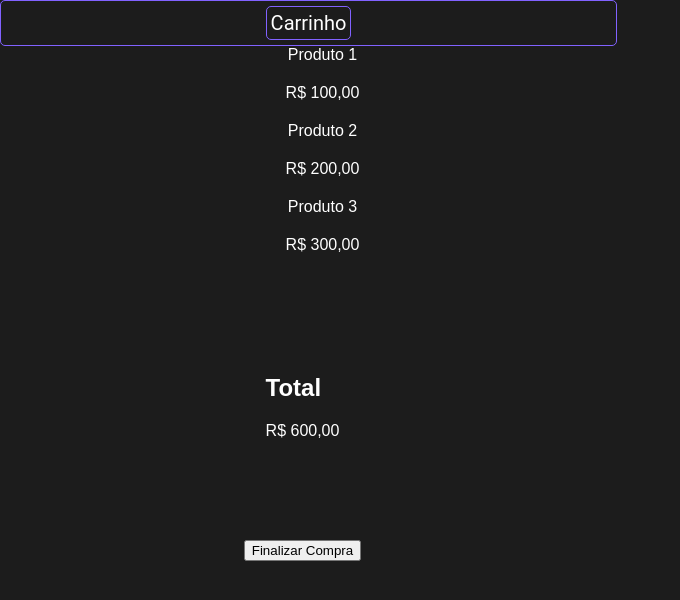
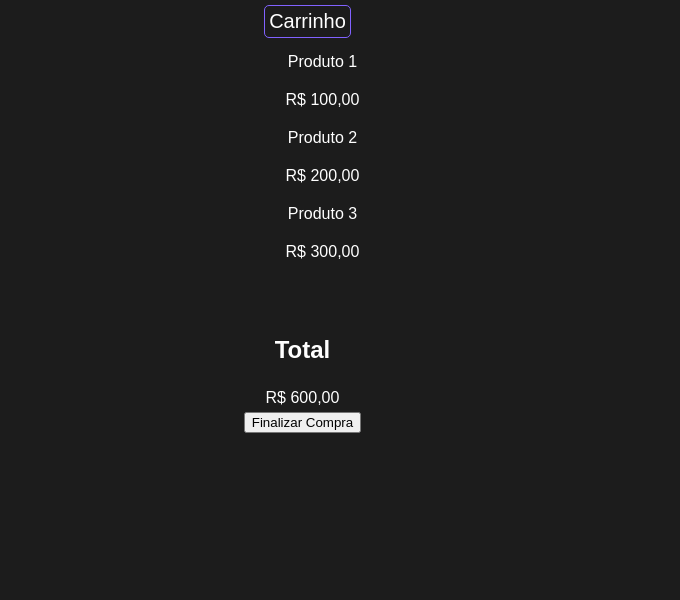
Before and after one commit to Yan-Santana/Trab_ProgWeb, a website: page src/views/cart/index.html in a window 1280 px wide. Shown: the whole page, without its empty margins (0-680 px from the left). Drawn offline with Linux system fonts and the light colour scheme.

Commit message:
feat: cart

```diff
--- a/src/views/cart/index.html
+++ b/src/views/cart/index.html
@@ -32,9 +32,6 @@
         <section class = "containerTotal" >
             <h2>Total</h2>
             <span>R$ 600,00</span>
-        </section>
-
-        <section class = "containerButtons" >
             <button>Finalizar Compra</button>
         </section>
     </main>
--- a/src/views/styles/cart.css
+++ b/src/views/styles/cart.css
@@ -13,8 +13,8 @@ body {
   background-color: var(--cinza-color);
   margin: 0;
   padding: 0;
-  height: 755px;
-  width: 605px;
+  height: 43.75rem;
+  width: 37.81rem;
 }
 /* inicio dos elementos do header*/
 .headerCart {
@@ -22,12 +22,11 @@ body {
     padding: 5px;
     display: flex;
     justify-content: center;
-    width: 100%;
+    width: 605px;
     text-align: center;
     color: var(--text-color);
-    border: 1px solid var(--footer-color);
-    border-radius: 5px;
-    width: 605px;
+   font-family: var(--font-body);
+
   }
 
   .textHeader {
@@ -48,11 +47,12 @@ body {
   font-family: var(--font-body);
   box-sizing: border-box;
   width: 100%;
-  gap: 100px;
+  gap: 50px;
+  padding: 10px;
 }
 
 .containerProducts {
-    margin: 0%;
+  margin: 0%;
   display: flex;
   flex-direction: column;
   justify-content: center;
@@ -63,6 +63,7 @@ body {
   box-sizing: border-box;
   width: 100%;
   gap: 20px;
+
 }
 
 .subProducts{
@@ -76,6 +77,18 @@ body {
     box-sizing: border-box;
     border: 1px solid var(--text-color);
     padding: 10px;
-    height: 20px;
-    width: 605px;
 }
+
+.containerTotal{
+    display: flex;
+    flex-direction: column;
+    justify-content: center;
+    align-items: center;
+    background-color: var(--cinza-color);
+    color: var(--text-color);
+    font-family: var(--font-body);
+    box-sizing: border-box;
+    width: 100%;
+    gap: 5px;
+    padding: 5px;
+}
```
